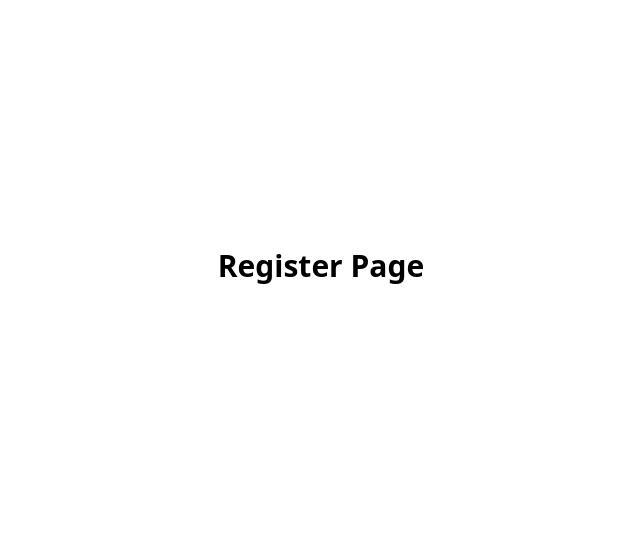
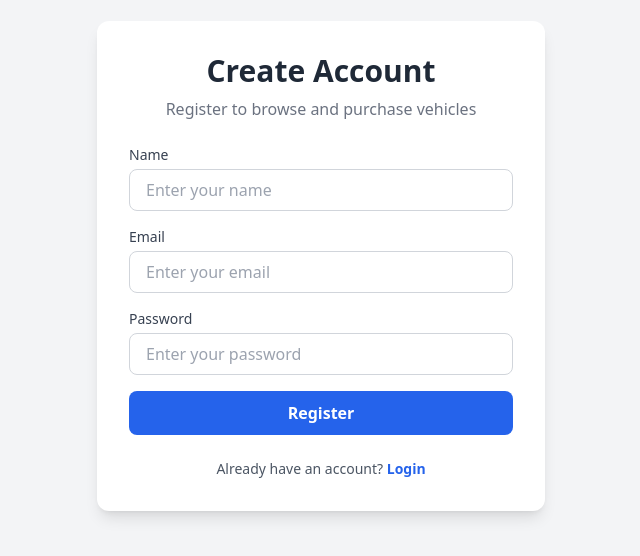
Before and after one commit to sumitkumar62847/car-dealership-inventory-system, a React (Create React App) app in the folder frontend/: page /register in a window 1280 px wide. Shown: the part 134-690 px from the top of the page, without its empty margins (319-959 px from the left). Built offline with nearby package versions, Linux system fonts and the light colour scheme; no server answers.

Commit message:
feat: implement user registration page

```diff
--- a/frontend/src/pages/Register.jsx
+++ b/frontend/src/pages/Register.jsx
@@ -1,7 +1,153 @@
+import { useState } from "react";
+import { Link, useNavigate } from "react-router-dom";
+import { registerUser } from "../services/api";
+
 const Register = () => {
+  const navigate = useNavigate();
+
+  const [formData, setFormData] = useState({
+    name: "",
+    email: "",
+    password: "",
+  });
+
+  const [error, setError] = useState("");
+  const [loading, setLoading] = useState(false);
+
+  const handleChange = (e) => {
+    setFormData({
+      ...formData,
+      [e.target.name]: e.target.value,
+    });
+  };
+
+  const handleSubmit = async (e) => {
+    e.preventDefault();
+
+    setError("");
+
+    if (
+      !formData.name.trim() ||
+      !formData.email.trim() ||
+      !formData.password
+    ) {
+      setError("All fields are required");
+      return;
+    }
+
+    try {
+      setLoading(true);
+
+      await registerUser(formData);
+
+      navigate("/login");
+    } catch (error) {
+      setError(
+        error.response?.data?.message ||
+          "Registration failed"
+      );
+    } finally {
+      setLoading(false);
+    }
+  };
+
   return (
-    <div className="min-h-screen flex items-center justify-center">
-      <h1 className="text-3xl font-bold">Register Page</h1>
+    <div className="min-h-screen bg-gray-100 flex items-center justify-center px-4">
+      <div className="w-full max-w-md bg-white rounded-xl shadow-lg p-8">
+        <h1 className="text-3xl font-bold text-center text-gray-800">
+          Create Account
+        </h1>
+
+        <p className="text-center text-gray-500 mt-2 mb-6">
+          Register to browse and purchase vehicles
+        </p>
+
+        {error && (
+          <div className="mb-4 rounded-md bg-red-100 p-3 text-sm text-red-700">
+            {error}
+          </div>
+        )}
+
+        <form
+          onSubmit={handleSubmit}
+          className="space-y-4"
+        >
+          <div>
+            <label
+              htmlFor="name"
+              className="block text-sm font-medium text-gray-700 mb-1"
+            >
+              Name
+            </label>
+
+            <input
+              id="name"
+              type="text"
+              name="name"
+              value={formData.name}
+              onChange={handleChange}
+              placeholder="Enter your name"
+              className="w-full rounded-lg border border-gray-300 px-4 py-2 outline-none focus:border-blue-500 focus:ring-2 focus:ring-blue-200"
+            />
+          </div>
+
+          <div>
+            <label
+              htmlFor="email"
+              className="block text-sm font-medium text-gray-700 mb-1"
+            >
+              Email
+            </label>
+
+            <input
+              id="email"
+              type="email"
+              name="email"
+              value={formData.email}
+              onChange={handleChange}
+              placeholder="Enter your email"
+              className="w-full rounded-lg border border-gray-300 px-4 py-2 outline-none focus:border-blue-500 focus:ring-2 focus:ring-blue-200"
+            />
+          </div>
+
+          <div>
+            <label
+              htmlFor="password"
+              className="block text-sm font-medium text-gray-700 mb-1"
+            >
+              Password
+            </label>
+
+            <input
+              id="password"
+              type="password"
+              name="password"
+              value={formData.password}
+              onChange={handleChange}
+              placeholder="Enter your password"
+              className="w-full rounded-lg border border-gray-300 px-4 py-2 outline-none focus:border-blue-500 focus:ring-2 focus:ring-blue-200"
+            />
+          </div>
+
+          <button
+            type="submit"
+            disabled={loading}
+            className="w-full rounded-lg bg-blue-600 py-2.5 font-semibold text-white hover:bg-blue-700 disabled:cursor-not-allowed disabled:opacity-60"
+          >
+            {loading ? "Creating account..." : "Register"}
+          </button>
+        </form>
+
+        <p className="mt-6 text-center text-sm text-gray-600">
+          Already have an account?{" "}
+          <Link
+            to="/login"
+            className="font-semibold text-blue-600 hover:underline"
+          >
+            Login
+          </Link>
+        </p>
+      </div>
     </div>
   );
 };
```
Also changed, not shown: frontend/src/services/api.jsx (line endings or trailing spaces).
